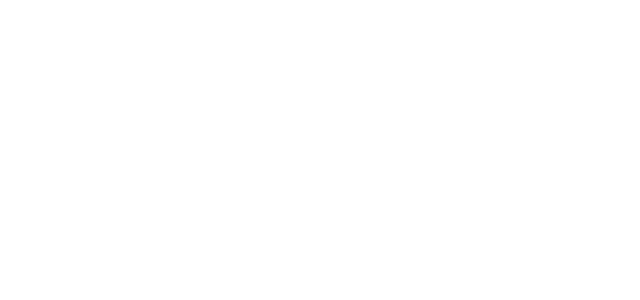
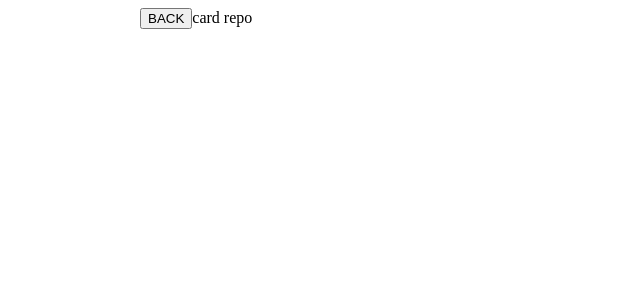
Before and after one commit to anna-gt/ReactReduxApp, a React (Vite) app: page /card in a window 1280 px wide. Before the commit this address had no page. Shown: the top 300 px of the page, without its empty margins (0-640 px from the left). Built offline with nearby package versions, Linux system fonts and the light colour scheme.

Commit message:
add navigation

```diff
--- a/src/App.jsx
+++ b/src/App.jsx
@@ -2,7 +2,7 @@
 import { useDispatch, useSelector } from 'react-redux';
 import { BrowserRouter, Route, Routes} from 'react-router-dom';
 import Main from './components/main/main';
-
+import Card from './components/card/card';
 import './App.less'
 
 function App() {
@@ -15,6 +15,7 @@
 		 	<div className='container'>
 				<Routes>
 					<Route path="/" element={<Main />} />
+					<Route path="/card" element={<Card />} />
 				</Routes>
 			</div>
 		 </BrowserRouter>
--- /dev/null
+++ b/src/components/card/card.jsx
@@ -0,0 +1,16 @@
+import React from "react";
+import { useNavigate } from "react-router-dom";
+
+const Card = (props) => {
+
+	const navigate = useNavigate();
+
+	return(
+		<div>
+			<button onClick={() => navigate(-1)} className="back-btn">BACK</button>
+			card repo
+		</div>
+	);
+};
+
+export default Card;
--- a/src/components/main/repo/repo.jsx
+++ b/src/components/main/repo/repo.jsx
@@ -1,11 +1,12 @@
 import React from 'react';
-import './repo.less'
+import './repo.less';
+import { NavLink } from 'react-router-dom';
 
 const Repo = ({repo}) => {
 	return (
 		<div className='repo'>
 			<div className="repo-header">
-				<div className="repo-header-name">{repo.name}</div>
+				<div className="repo-header-name"><NavLink to={'/card'}>{repo.name}</NavLink></div>
 				<div className="repo-header-stars">{repo.stargazers_count}</div>
 			</div>
 			<div className="repo-last-commit">{repo.updated_at}</div>
```
